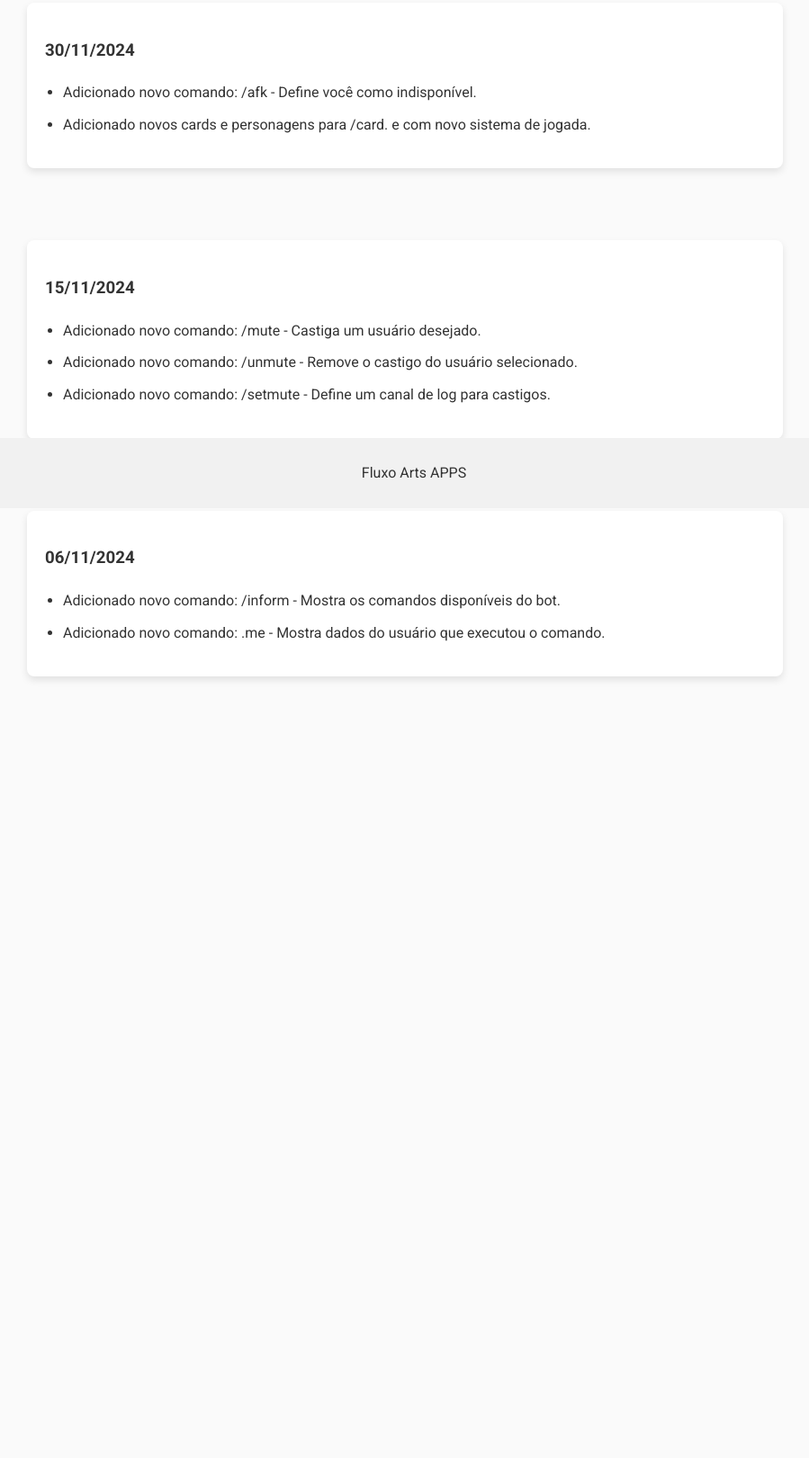
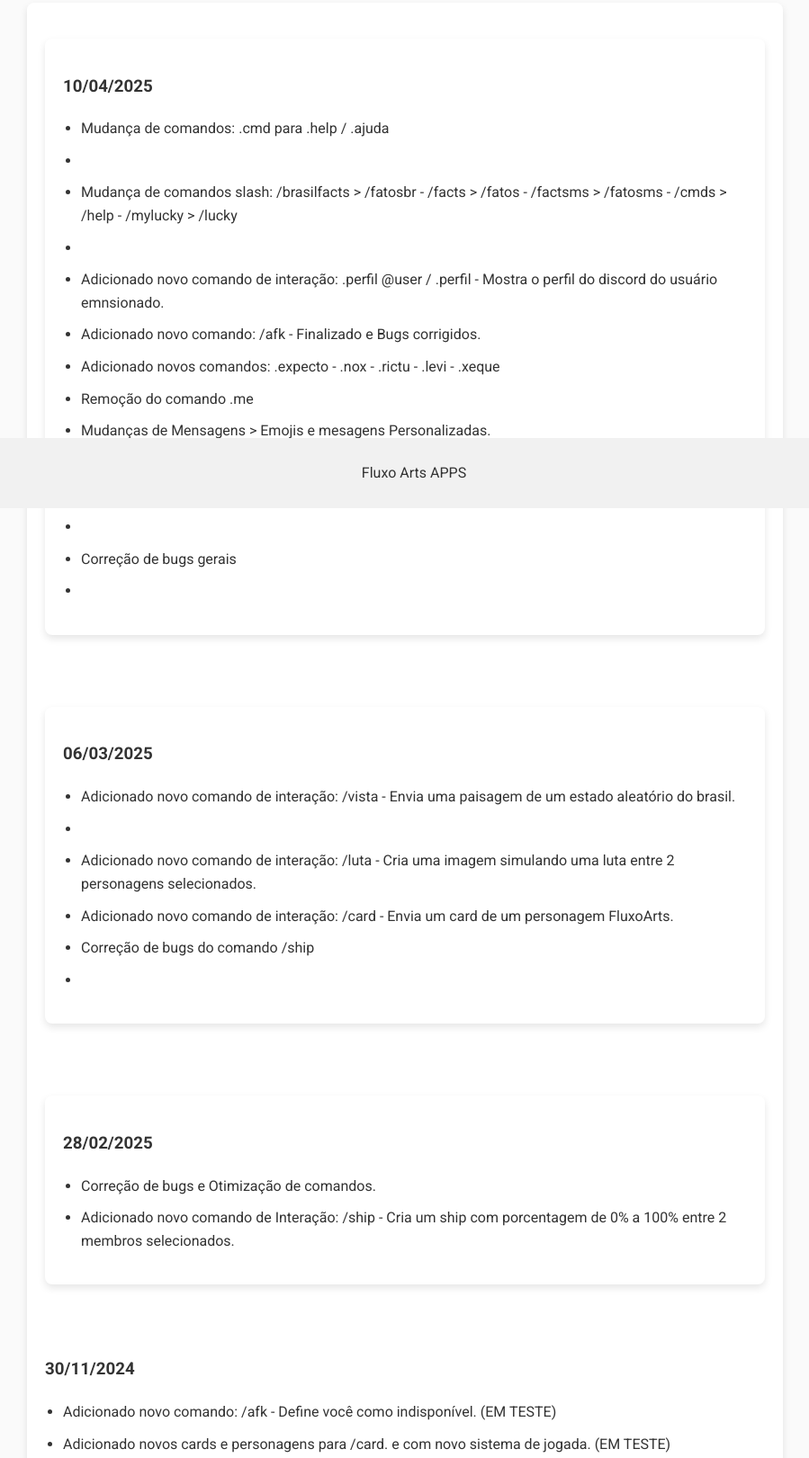
Before and after one commit to Ipxzfoxy/FluxoArts-APP, a website: page index.html in a window 1280 px wide. Shown: the part 235-1856 px from the top of the page at 90% size, without its empty margins (190-1089 px from the left). Before the commit the page ends 1067 px from the top, so only its background shows below. Drawn offline with Linux system fonts and the light colour scheme.

Commit message:
Update index.html

```diff
--- a/index.html
+++ b/index.html
@@ -25,10 +25,42 @@
     <h2>Notas de Atualização</h2>
 
     <div class="container">
+
+ <div class="container">
+        <h3>10/04/2025</h3>
+        <ul><li>Mudança de comandos: .cmd para .help / .ajuda <li>
+            <li>Mudança de comandos slash: /brasilfacts > /fatosbr - /facts > /fatos - /factsms > /fatosms - /cmds > /help - /mylucky > /lucky<li>
+            <li>Adicionado novo comando de interação: .perfil @user / .perfil - Mostra o perfil do discord do usuário emnsionado.</li>
+            <li>Adicionado novo comando: /afk - Finalizado e Bugs corrigidos.</li>
+            <li>Adicionado novos comandos: .expecto - .nox - .rictu - .levi - .xeque</li>
+            <li>Remoção do comando .me</li>
+            <li>Mudanças de Mensagens > Emojis e mesagens Personalizadas.<li>
+            <li>Ferramenta Adicionada: Bloqueadores de Link / linkLocker<li>
+            <li>Correção de bugs gerais<li>
+        </ul>
+    </div>
+
+ <div class="container">
+        <h3>06/03/2025</h3>
+        <ul><li>Adicionado novo comando de interação: /vista - Envia uma paisagem de um estado aleatório do brasil.<li>
+            <li>Adicionado novo comando de interação: /luta - Cria uma imagem simulando uma luta entre 2 personagens selecionados.</li>
+            <li>Adicionado novo comando de interação: /card - Envia um card de um personagem FluxoArts.</li>
+            <li>Correção de bugs do comando /ship<li>
+        </ul>
+    </div>
+
+        <div class="container">
+        <h3>28/02/2025</h3>
+        <ul>
+            <li>Correção de bugs e Otimização de comandos.</li>
+            <li>Adicionado novo comando de Interação: /ship - Cria um ship com porcentagem de 0% a 100% entre 2 membros selecionados.</li>
+        </ul>
+    </div>
+
         <h3>30/11/2024</h3>
         <ul>
-            <li>Adicionado novo comando: /afk - Define você como indisponível.</li>
-            <li>Adicionado novos cards e personagens para /card. e com novo sistema de jogada.</li>
+            <li>Adicionado novo comando: /afk - Define você como indisponível. (EM TESTE) </li>
+            <li>Adicionado novos cards e personagens para /card. e com novo sistema de jogada. (EM TESTE) </li>
         </ul>
     </div>
 
```
